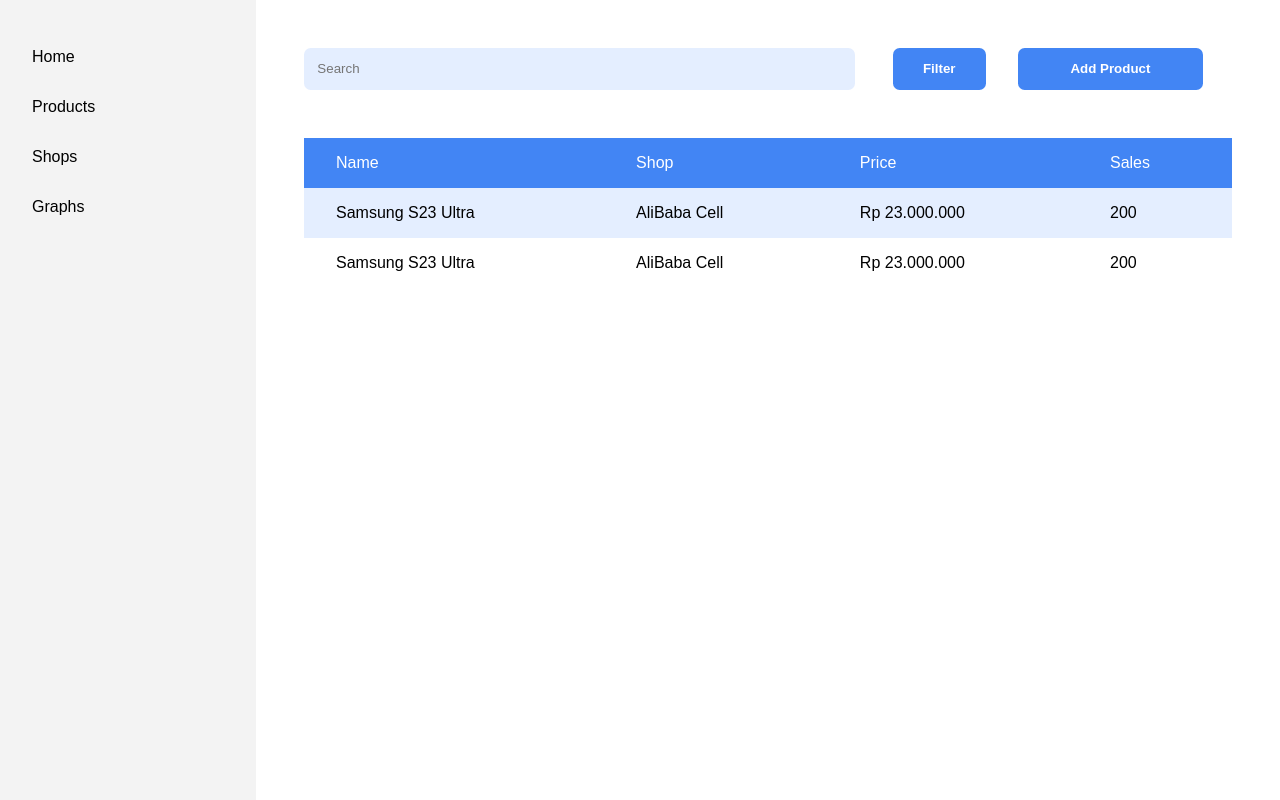
After one commit to rizyxy/mmsalesmonitoring, a Django app: page /products/ in a window 1280 px wide. The commit adds this page. Run offline with Django 4.2, Linux system fonts and the light colour scheme.

Commit message:
Added All Products Page

```diff
--- a/master/templates/master.html
+++ b/master/templates/master.html
@@ -6,8 +6,11 @@
     <meta charset="UTF-8">
     <meta name="viewport" content="width=device-width, initial-scale=1.0">
 
-    <link rel="stylesheet" href="{% static master.css %}">
-    <link rel="stylesheet" href="{% static sidenav.css %}">
+    <link rel="stylesheet" href="{% static 'master.css' %}">
+    <link rel="stylesheet" href="{% static 'sidenav.css' %}">
+
+    {% block css %}
+    {% endblock %}
 
     <title>{% block title %}{% endblock %}</title>
 </head>
@@ -15,10 +18,10 @@
 
     <div class="grid">
         <div class="sidenav">
-            <a href="" class="{% block home_status}{% endblock %}">Home</a>
-            <a href="" class="{% block products_status}{% endblock %}">Products</a>
-            <a href="" class="{% block shops_status}{% endblock %}">Shops</a>
-            <a href="" class="{% block graphs_status}{% endblock %}">Graphs</a>
+            <a href="">Home</a>
+            <a href="">Products</a>
+            <a href="" >Shops</a>
+            <a href="">Graphs</a>
         </div>
         <!-- Add Content Here -->
         {% block content %}
--- a/mmsalesmonitoring/settings.py
+++ b/mmsalesmonitoring/settings.py
@@ -37,7 +37,8 @@
     'django.contrib.sessions',
     'django.contrib.messages',
     'django.contrib.staticfiles',
-    'master'
+    'master',
+    'products'
 ]
 
 MIDDLEWARE = [
--- a/mmsalesmonitoring/urls.py
+++ b/mmsalesmonitoring/urls.py
@@ -15,8 +15,9 @@
     2. Add a URL to urlpatterns:  path('blog/', include('blog.urls'))
 """
 from django.contrib import admin
-from django.urls import path
+from django.urls import path, include
 
 urlpatterns = [
+    path('', include('products.urls')),
     path('admin/', admin.site.urls),
 ]
--- /dev/null
+++ b/products/static/all_product.css
@@ -0,0 +1,35 @@
+.content {
+    padding: 3em;
+}
+
+.content-header {
+    display: grid;
+    grid-template-columns: 60% 10% 20%;
+    column-gap: 2em;
+    margin-bottom: 3em;
+}
+
+.search-form {
+    margin-right: 2em;
+}
+
+.search-bar {
+    width: 100%;
+    padding: 1em;
+    border: none;
+    background-color: #E4EEFF;
+    border-radius: 0.5em;
+}
+
+.search-bar:focus {
+    outline: none;
+}
+
+.header-button {
+ border: none;
+ padding: 0em 2em;
+ background-color: #4285F4;
+ color: white;
+ font-weight: bold;
+ border-radius: 0.5em;
+}
--- /dev/null
+++ b/products/static/table.css
@@ -0,0 +1,21 @@
+table {
+    border-spacing: 0cm;
+    width: 100%;
+}
+
+td {
+    padding: 1em 2em;
+}
+
+th {
+    text-align: left;
+    padding: 1em 2em;
+    color: white;
+    background-color: #4285F4;
+    font-weight: 500;
+    font-size: medium;
+}
+
+tr:nth-child(even) {
+    background-color: #E4EEFF;
+}
--- /dev/null
+++ b/products/templates/all_products.html
@@ -0,0 +1,44 @@
+{% extends 'master.html' %}
+
+{% block css %}
+{% load static %}
+<link rel="stylesheet" href="{% static 'all_product.css' %}">
+<link rel="stylesheet" href="{% static 'table.css' %}">
+{% endblock %}
+
+
+{% block title %} All Products {% endblock %}
+
+{% block content %}
+
+<div class="content">
+    <div class="content-header">
+        <form action="" class="search-form">
+            <input class="search-bar" type="text" placeholder="Search">
+        </form>
+        <button class="header-button">Filter</button>
+        <button class="header-button">Add Product</button>
+    </div>
+    <table class="products-table">
+        <tr>
+            <th>Name</th>
+            <th>Shop</th>
+            <th>Price</th>
+            <th>Sales</th>
+        </tr>
+        <tr>
+            <td>Samsung S23 Ultra</td>
+            <td>AliBaba Cell</td>
+            <td>Rp 23.000.000</td>
+            <td>200</td>
+        </tr>
+        <tr>
+            <td>Samsung S23 Ultra</td>
+            <td>AliBaba Cell</td>
+            <td>Rp 23.000.000</td>
+            <td>200</td>
+        </tr>
+    </table>
+</div>
+
+{% endblock %}
--- /dev/null
+++ b/products/urls.py
@@ -0,0 +1,6 @@
+from django.urls import path
+from . import views
+
+urlpatterns = [
+    path('products/', views.all_products, name='products')
+]
--- a/products/views.py
+++ b/products/views.py
@@ -1,3 +1,12 @@
-from django.shortcuts import render
+from django.http import HttpResponse
+from django.template import loader
+from master.models import Product
 
-# Create your views here.
+def all_products(request):
+    products = Product.objects.all().values()
+    template = loader.get_template('all_products.html')
+    context = {
+        'products': products
+    }
+
+    return HttpResponse(template.render(context, request))
```
